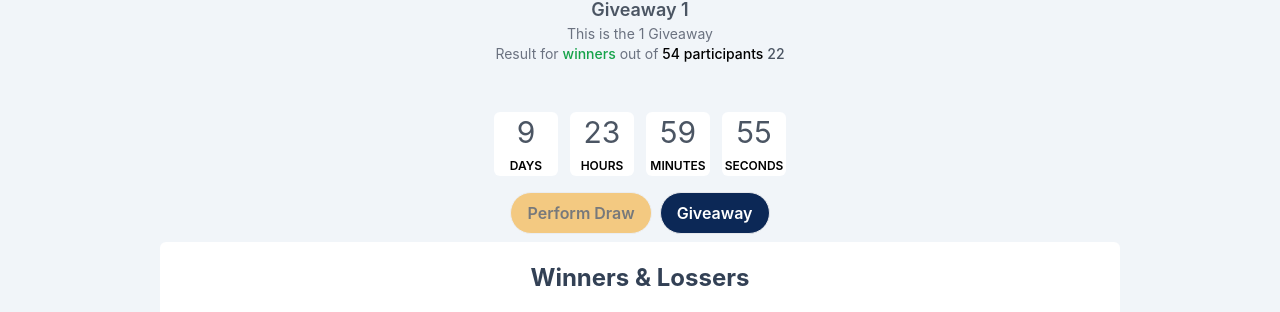
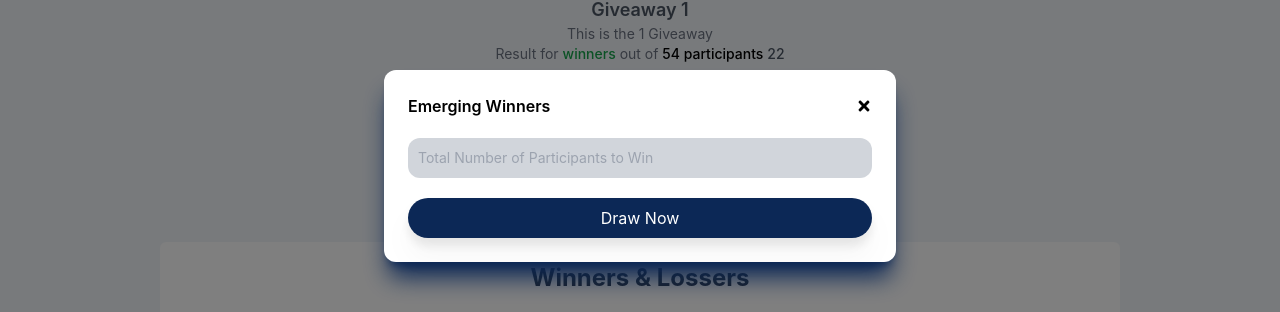
Before and after one commit to jerrymusaga/HedaGiftaway, a Next.js app: page /results/1 in a window 1280 px wide. Shown: the part 234-546 px from the top of the page. Built offline with nearby package versions, Linux system fonts and the light colour scheme; some icons are missing.

Commit message:
winners page UI

```diff
--- /dev/null
+++ b/components/Winners.jsx
@@ -0,0 +1,68 @@
+import { useState } from 'react'
+import { FaTimes } from 'react-icons/fa'
+
+
+const Winners = () => {
+  const [numberOfwinner, setNumberOfwinner] = useState('')
+  const [close, setClose] = useState('scale-100');
+
+  const handleSubmit = async (e) => {
+    e.preventDefault()
+    setClose('scale-0')
+  }
+
+  return (
+    <div
+      className={`fixed top-0 left-0 w-screen h-screen flex
+      items-center justify-center bg-black bg-opacity-50
+      transform transition-transform duration-300 ${close}`}
+    >
+      <div
+        className="bg-white shadow-xl shadow-[#0c2856] rounded-xl
+        w-11/12 md:w-2/5 h-7/12 p-6"
+      >
+        <form onSubmit={handleSubmit} className="flex flex-col">
+          <div className="flex justify-between items-center">
+            <p className="font-semibold">Emerging Winners</p>
+            <button
+              onClick={() => setClose('scale-0')}
+              type="button"
+              className="border-0 bg-transparent focus:outline-none"
+            >
+              <FaTimes />
+            </button>
+          </div>
+
+          <div
+            className="flex justify-between items-center
+          bg-gray-300 rounded-xl p-2.5 my-5"
+          >
+            <input
+              className="block w-full bg-transparent
+              border-0 text-sm text-slate-500 focus:outline-none
+              focus:ring-0"
+              type="number"
+              step={1}
+              min={1}
+              name="numberOfwinner"
+              placeholder="Total Number of Participants to Win"
+              onChange={(e) => setNumberOfwinner(e.target.value)}
+              value={numberOfwinner}
+            />
+          </div>
+
+          <button
+            type="submit"
+            className="flex flex-row justify-center items-center
+              w-full text-white text-md py-2 px-5 rounded-full
+              drop-shadow-xl bg-[#0c2856] hover:bg-[#1a396c]"
+          >
+            Draw Now
+          </button>
+        </form>
+      </div>
+    </div>
+  )
+}
+
+export default Winners
--- a/pages/results/[resultId].jsx
+++ b/pages/results/[resultId].jsx
@@ -4,6 +4,7 @@ import SubHeader from '@/components/SubHeader'
 import ResultFrame from '@/components/ResultFrame'
 
 import {generateAGiveaway, generateGiveawayParticipants} from '@/services/fakeData'
+import Winners from '@/components/Winners'
 
 const Results = ({giveaway,participantList, giveawayResult}) => {
 
@@ -17,6 +18,7 @@ const Results = ({giveaway,participantList, giveawayResult}) => {
     <div className="min-h-screen bg-slate-100">
       <SubHeader />
       <ResultFrame giveaway={giveaway} participants={participantList} result={giveawayResult} />
+      <Winners />
     </div>
   </div>
   )
```
